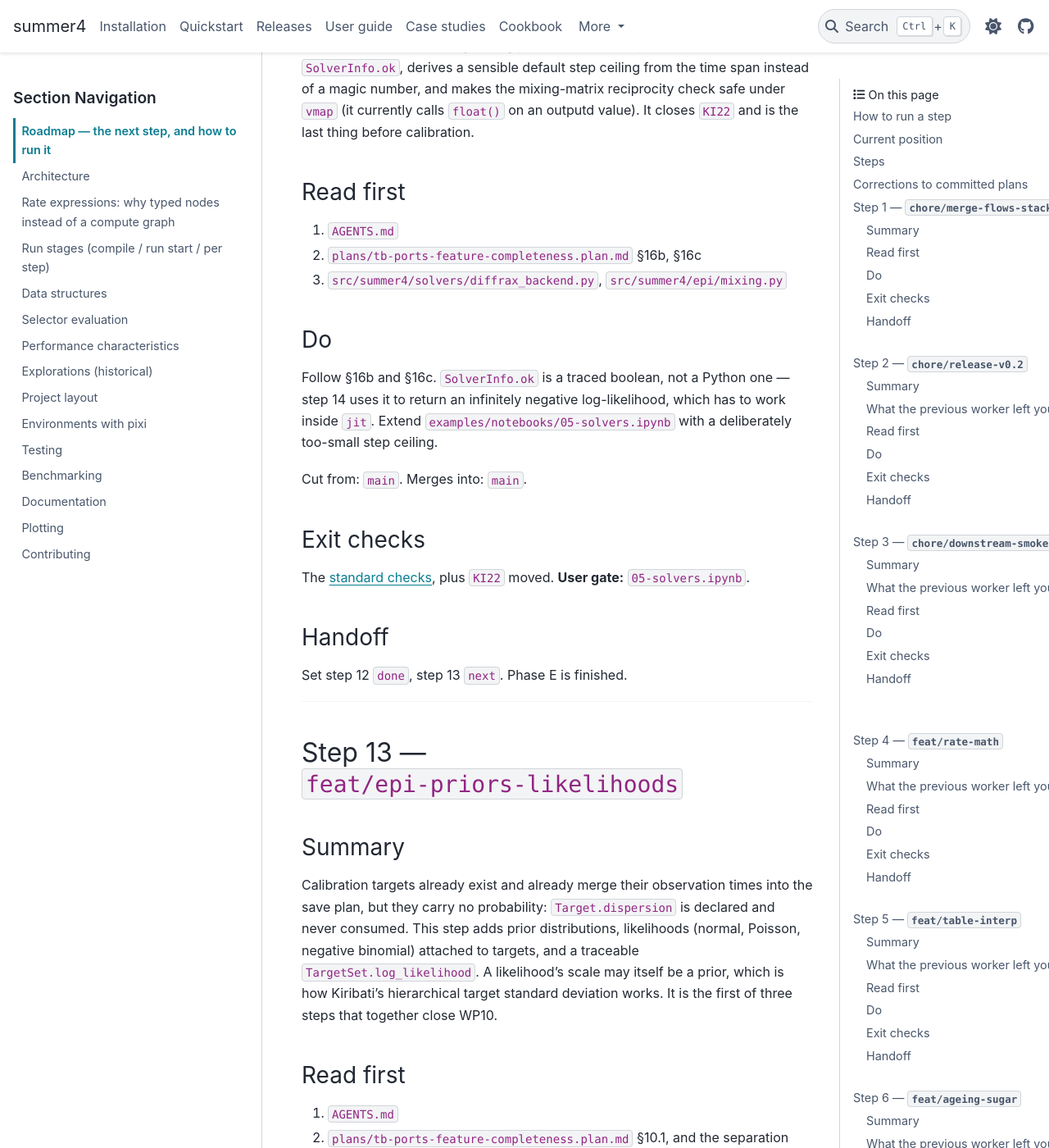
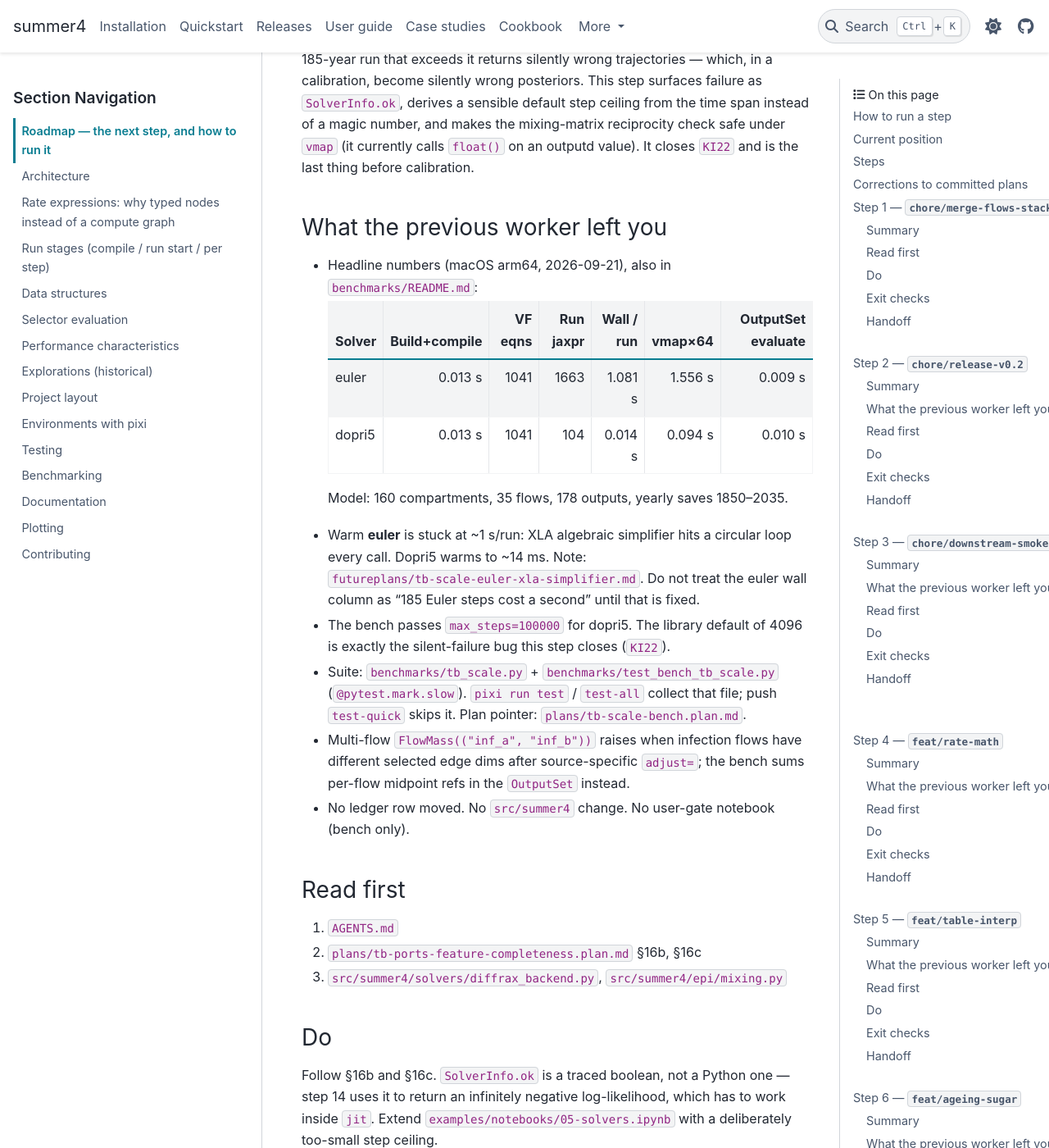
Before and after one commit to monash-emu/summer4, a Sphinx documentation site: the page built from docs/dev/roadmap.md, in a window 1280 px wide and 1400 px high, scrolled down 25787 px. Shown: the whole window at 82% size. Built offline with Sphinx 7.4.7 and the PyData theme 0.15.4, drawn with Linux system fonts in a browser that asks for light colours; some of the changed text lies outside the part shown.

Commit message:
Hand off after step 11: tb-scale-bench.

```diff
--- a/docs/dev/roadmap.md
+++ b/docs/dev/roadmap.md
@@ -74,11 +74,11 @@
 <!-- roadmap:current -->
 | Field | Value |
 | --- | --- |
-| Step | 11 |
+| Step | 12 |
 | Status | next |
-| Branch | `feat/tb-scale-bench` |
+| Branch | `feat/solver-safety` |
 | Cut from | `main` |
-| Last landed | `feat/output-sets` |
+| Last landed | `feat/tb-scale-bench` |
 <!-- /roadmap:current -->
 
 ## Steps
@@ -102,8 +102,8 @@
 | 8 | C | WP14 | `feat/epi-compartment-infectiousness` | `plans/tb-ports-feature-completeness.plan.md` | 14b | done | KI4 KI5 TM5 |
 | 9 | D | WP15 | `feat/trace-algebra` | `plans/tb-ports-feature-completeness.plan.md` | 15a | done | — |
 | 10 | D | WP15 | `feat/output-sets` | `plans/tb-ports-feature-completeness.plan.md` | 15c | done | KI13 KI14 KI15 KI16 KI17 |
-| 11 | E | WP16 | `feat/tb-scale-bench` | `plans/tb-ports-feature-completeness.plan.md` | 16a | next | — |
-| 12 | E | WP16 | `feat/solver-safety` | `plans/tb-ports-feature-completeness.plan.md` | 16b | planned | KI22 |
+| 11 | E | WP16 | `feat/tb-scale-bench` | `plans/tb-ports-feature-completeness.plan.md` | 16a | done | — |
+| 12 | E | WP16 | `feat/solver-safety` | `plans/tb-ports-feature-completeness.plan.md` | 16b | next | KI22 |
 | 13 | F | WP10 | `feat/epi-priors-likelihoods` | `plans/tb-ports-feature-completeness.plan.md` | 10.1 | planned | — |
 | 14 | F | WP10 | `feat/epi-sampling` | `plans/tb-ports-feature-completeness.plan.md` | 10.2 | planned | — |
 | 15 | F | WP10 | `feat/epi-posterior-runs` | `plans/tb-ports-feature-completeness.plan.md` | 10.3 | planned | KI18 KI19 KI20 KI21 TM8 |
@@ -724,6 +724,8 @@
 
 ## Step 11 — `feat/tb-scale-bench`
 
+**Landed:** feat/tb-scale-bench, PR #27, 2026-09-21.
+
 ### Summary
 
 Nothing measures a realistic model. The benchmarks cover the compartment
@@ -811,6 +813,31 @@
 instead of a magic number, and makes the mixing-matrix reciprocity check safe
 under `vmap` (it currently calls `float()` on an outputd value). It closes `KI22`
 and is the last thing before calibration.
+
+### What the previous worker left you
+
+- Headline numbers (macOS arm64, 2026-09-21), also in `benchmarks/README.md`:
+
+  | Solver | Build+compile | VF eqns | Run jaxpr | Wall / run | vmap×64 | OutputSet evaluate |
+  | --- | ---: | ---: | ---: | ---: | ---: | ---: |
+  | euler | 0.013 s | 1041 | 1663 | 1.081 s | 1.556 s | 0.009 s |
+  | dopri5 | 0.013 s | 1041 | 104 | 0.014 s | 0.094 s | 0.010 s |
+
+  Model: 160 compartments, 35 flows, 178 outputs, yearly saves 1850–2035.
+- Warm **euler** is stuck at ~1 s/run: XLA algebraic simplifier hits a circular
+  loop every call. Dopri5 warms to ~14 ms. Note:
+  `futureplans/tb-scale-euler-xla-simplifier.md`. Do not treat the euler wall
+  column as “185 Euler steps cost a second” until that is fixed.
+- The bench passes `max_steps=100000` for dopri5. The library default of 4096
+  is exactly the silent-failure bug this step closes (`KI22`).
+- Suite: `benchmarks/tb_scale.py` + `benchmarks/test_bench_tb_scale.py`
+  (`@pytest.mark.slow`). `pixi run test` / `test-all` collect that file; push
+  `test-quick` skips it. Plan pointer: `plans/tb-scale-bench.plan.md`.
+- Multi-flow `FlowMass(("inf_a", "inf_b"))` raises when infection flows have
+  different selected edge dims after source-specific `adjust=`; the bench sums
+  per-flow midpoint refs in the `OutputSet` instead.
+- No ledger row moved. No `src/summer4` change. No user-gate notebook (bench
+  only).
 
 ### Read first
 
```
